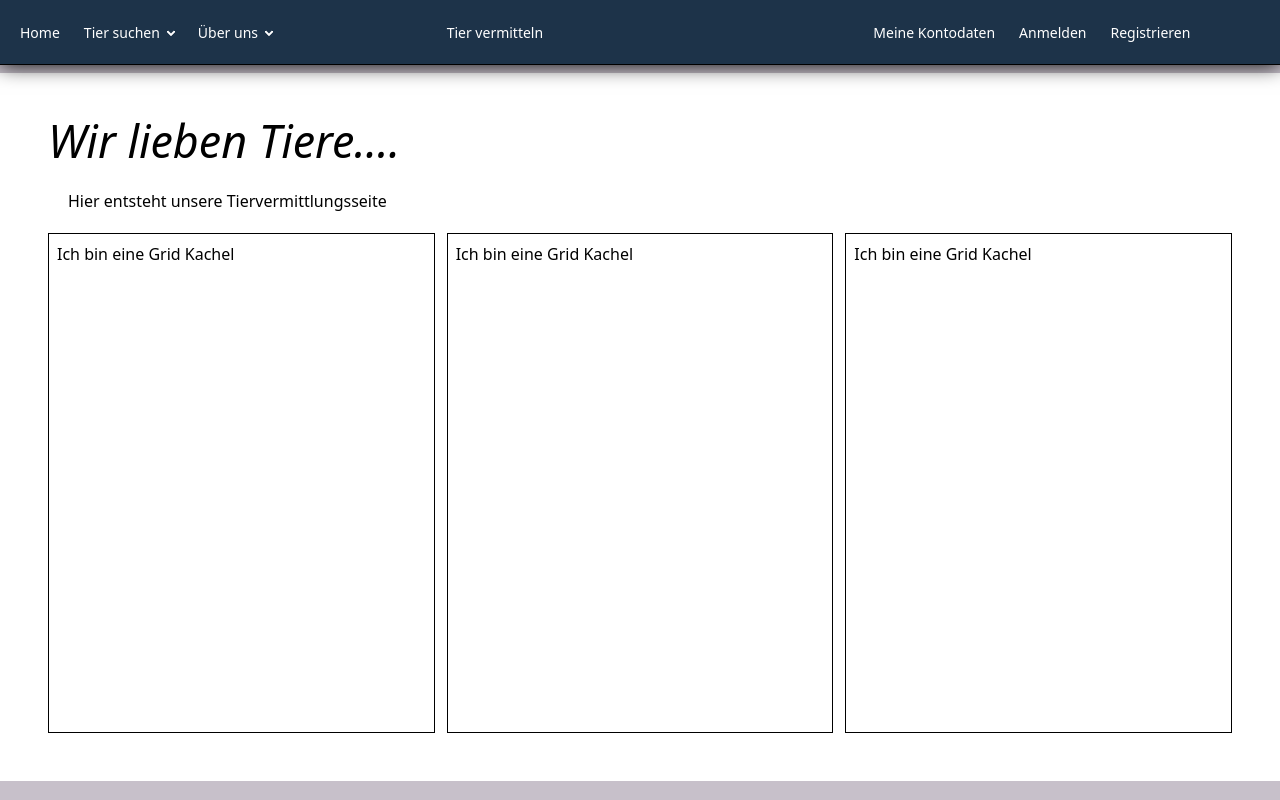
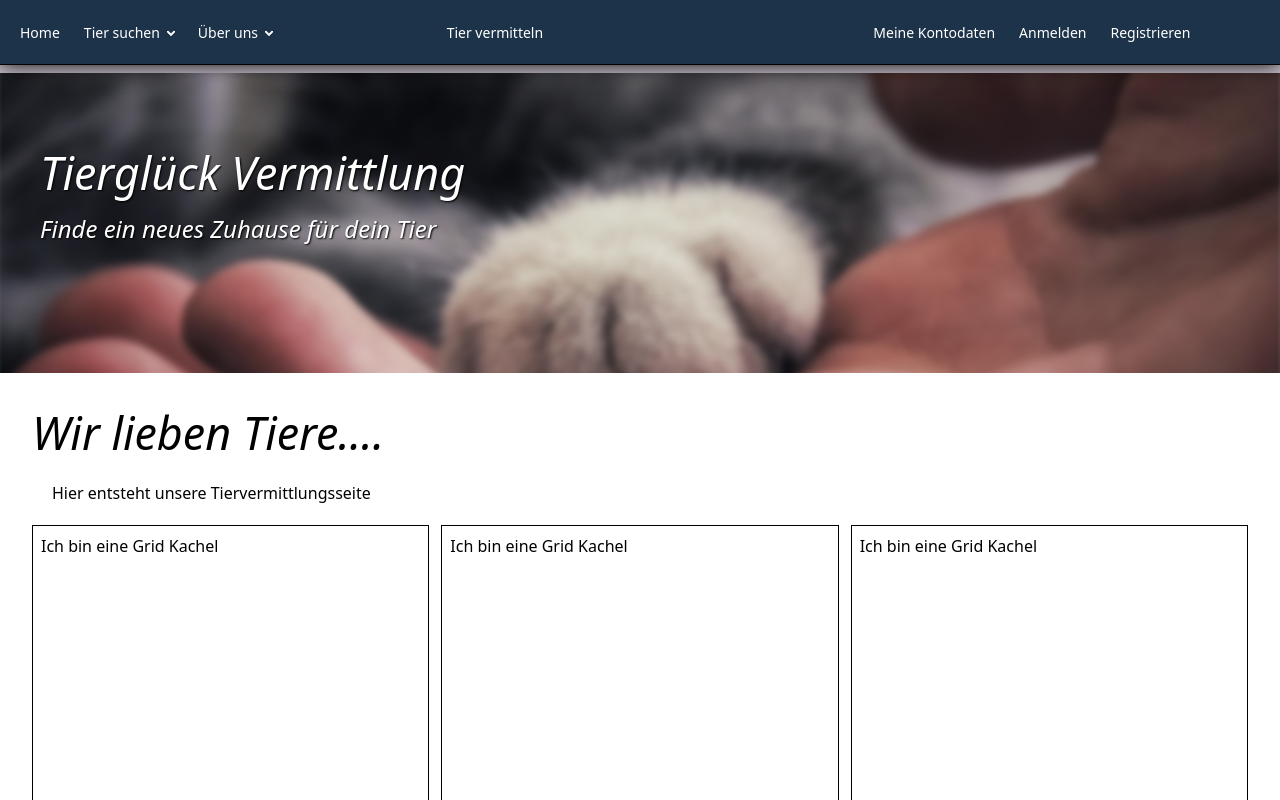
Before and after one commit to kaktusgarten/tiervermittlung, a React (Vite) app in the folder frontend/: page / in a window 1280 px wide. Shown: the top 800 px of the page. Built offline with nearby package versions, Linux system fonts and the light colour scheme.

Commit message:
Big Image Module and Header Footer adaption

```diff
--- a/frontend/src/components/Footer.tsx
+++ b/frontend/src/components/Footer.tsx
@@ -7,7 +7,7 @@ export default function Footer() {
           <div className="container m-auto">
             <div className="grid md:grid-cols-3 gap-5">
               {/* Spalte 1 #################################### */}
-              <section className="p-4 py-10">
+              <section className="p-4 sm:py-10 py-4">
                 <h3 className="text-white">Wir lieben Tiere</h3>
                 <span>
                   Da wir dieses Angebot aus reiner Tierliebe, ohne kommerziellen
@@ -17,7 +17,7 @@ export default function Footer() {
               </section>
 
               {/* Spalte 2 #################################### */}
-              <section className="p-4 py-10">
+              <section className="p-4 sm:py-10 py-4">
                 <h3 className="text-white">Websites zum Thema:</h3>
                 <span>
                   <ul className="list-[disc] pl-5">
@@ -25,6 +25,7 @@ export default function Footer() {
                       <a
                         href="https://www.bremer-tierschutzverein.de/tiervermittlung/unsere-tiere.html"
                         title="Bremer Tierschutzverein e.V."
+                        target="_blank"
                         className="underline italic"
                       >
                         Tierschutz Bremen
@@ -34,6 +35,7 @@ export default function Footer() {
                       <a
                         href="https://deguhilfe-sued.de/"
                         title="Deguhilfe Süd"
+                        target="_blank"
                         className="underline italic"
                       >
                         Deguhilfe Süd
@@ -44,7 +46,7 @@ export default function Footer() {
               </section>
 
               {/* Spalte 3 #################################### */}
-              <section className="p-4 py-10">
+              <section className="p-4 sm:py-10 py-4">
                 <h3 className="text-white">Kontakt</h3>
                 <span>
                   Gerne könnt Ihr uns eine Nachricht oder andere Infos über die
--- a/frontend/src/components/Header.tsx
+++ b/frontend/src/components/Header.tsx
@@ -68,10 +68,10 @@ export default function Header() {
         </nav>
       </header> */}
 
-      <div className="py-4 sticky top-0 bg-[#1D3349] text-white border-b z-100 -translate-y-2 shadow-[0_0_20px_#000] border-[#000]">
+      <header className="py-4 sticky top-0 bg-[#1D3349] text-white border-b z-100 -translate-y-2 shadow-[0_0_20px_#000] border-[#000]">
         <div className="container m-auto">
           {/* HEADER INHALT */}
-          <header className="overflow-auto min-h-[40px]">
+          <div className="overflow-auto min-h-[40px]">
             <div className="grid md:grid-cols-3">
               <div className="NAVI-1">
                 <nav>
@@ -155,9 +155,9 @@ export default function Header() {
                 </nav>
               </div>
             </div>
-          </header>
+          </div>
         </div>
-      </div>
+      </header>
     </>
   );
 }
--- /dev/null
+++ b/frontend/src/components/MainImage.tsx
@@ -0,0 +1,29 @@
+export default function MainImage() {
+  return (
+    <>
+      <div
+        className="-mx-8  border-[#c7c0ca]  mb-10 p-10 py-20 min-h-[300px]"
+        style={{
+          backgroundImage: 'url("./img/mood-bild-1.png")',
+          backgroundPosition: "center",
+          backgroundSize: "cover",
+          backgroundRepeat: "no-repeat",
+          backgroundColor: "black",
+        }}
+      >
+        <h1
+          className="mb-5 text-white"
+          style={{ textShadow: "1px 1px 2px black" }}
+        >
+          Tierglück Vermittlung
+        </h1>
+        <p
+          className="italic mb-6 text-2xl text-white"
+          style={{ textShadow: "1px 1px 2px black" }}
+        >
+          Finde ein neues Zuhause für dein Tier
+        </p>
+      </div>
+    </>
+  );
+}
--- a/frontend/src/layouts/MainLayout.tsx
+++ b/frontend/src/layouts/MainLayout.tsx
@@ -5,16 +5,13 @@ export default function MainLayout() {
   return (
     <>
       <div className="page flex flex-col min-h-screen">
-
         <Header></Header>
 
-
-        <div className="container m-auto flex-1 mb-10 bg-base-100 md:p-8 ">
+        <div className="container m-auto flex-1 mb-10 bg-base-100 md:px-8 px-3">
           <Outlet></Outlet>
         </div>
 
         <Footer></Footer>
-
       </div>
     </>
   );
--- a/frontend/src/pages/HomePage.tsx
+++ b/frontend/src/pages/HomePage.tsx
@@ -1,12 +1,14 @@
+import MainImage from "../components/MainImage";
+
 export default function HomePage() {
   return (
     <>
-      <main className="p-4">
+      <main className="">
+        <MainImage></MainImage>
         <h1 className="mb-2">Wir lieben Tiere....</h1>
         <div className="p-5">Hier entsteht unsere Tiervermittlungsseite</div>
 
         <section className="grid xl:grid-cols-3 md:grid-cols-2 gap-3">
-
           <div className="border min-h-[500px] p-2">
             Ich bin eine Grid Kachel
           </div>
@@ -18,9 +20,7 @@ export default function HomePage() {
           <div className="border min-h-[500px] p-2">
             Ich bin eine Grid Kachel
           </div>
-
         </section>
-
       </main>
     </>
   );
```
